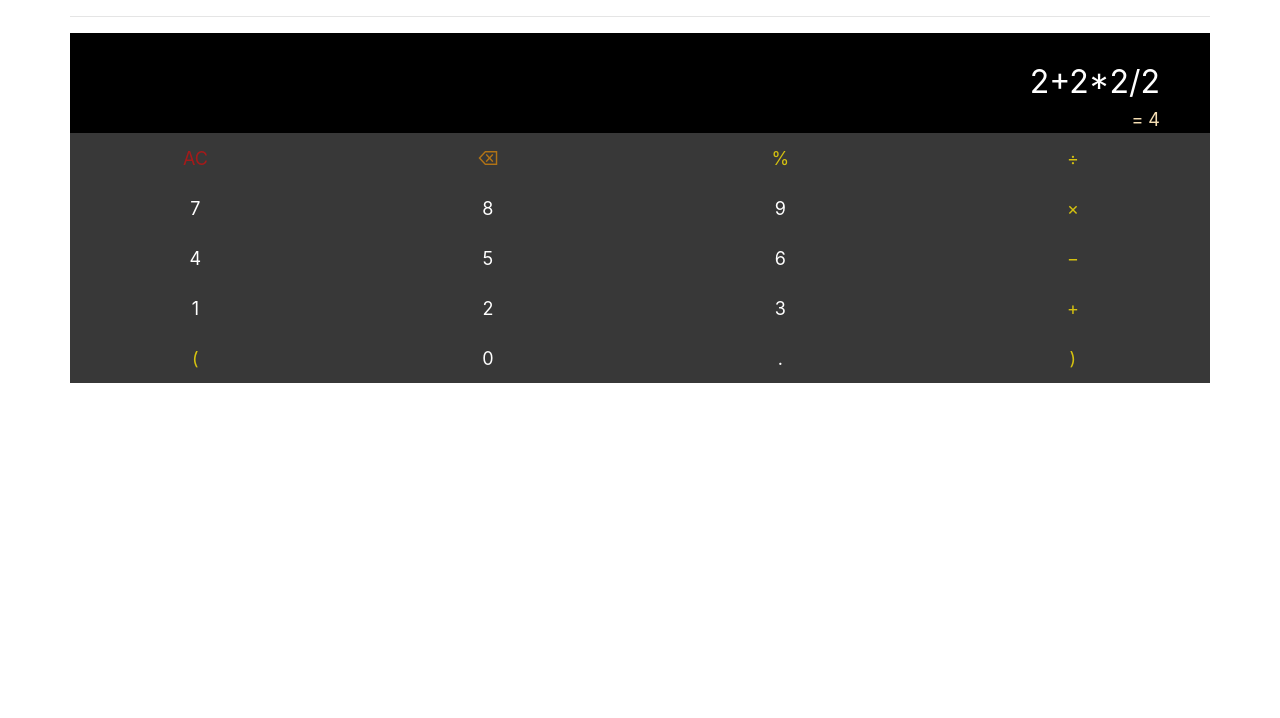
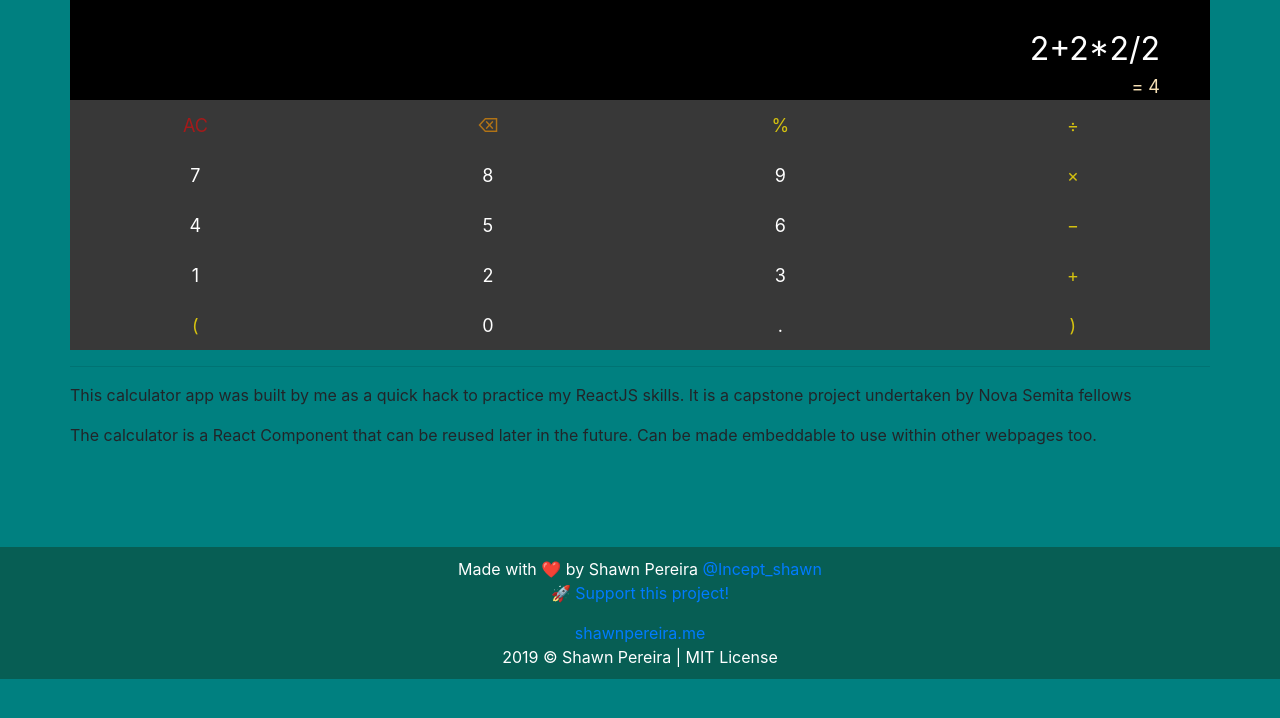
Before and after one commit to recurshawn/Calculator, a React (Create React App) app: page / in a window 1280 px wide. Shown: the top 718 px of the page. Built offline with nearby package versions, Linux system fonts and the light colour scheme.

Commit message:
Did a little final look polishing like adding footer and text and background color

```diff
--- a/src/App.css
+++ b/src/App.css
@@ -70,3 +70,12 @@ button:focus
   color: white;
   font-size: xx-large;
 }
+
+.Footer
+{
+    background: #075e54;
+    color: white;
+    padding: 10px;
+    margin-top: 100px;
+    text-align: center;
+}
--- a/src/App.js
+++ b/src/App.js
@@ -1,13 +1,20 @@
 import React, { Component } from 'react';
 import Calculator from './Calculator';
+import Footer from './Footer';
 import './App.css';
 
 class App extends Component {
   render() {
     return (
-      <div className="App container">
-        <hr/>
-        <Calculator/>
+      <div className="App">
+        <div className="container">
+          <Calculator />
+          <hr/>
+          <p>This calculator app was built by me as a quick hack to practice my ReactJS skills. It is a capstone project undertaken by Nova Semita fellows</p>
+          <p>The calculator is a React Component that can be reused later in the future. Can be made embeddable to use within other webpages too.</p>
+
+        </div>
+        <Footer />
       </div>
     );
   }
--- /dev/null
+++ b/src/Footer.js
@@ -0,0 +1,14 @@
+import React from 'react';
+
+const Footer = () => {
+    return(
+    <div className="Footer">
+        <p>Made with ❤️ by Shawn Pereira <a href="https://twitter.com/Incept_shawn">@Incept_shawn</a>
+        <br/><a target="_blank" rel="noopener noreferrer" href="https://ko-fi.com/recurshawn">🚀 Support this project!</a></p>
+        <a href="https://shawnpereira.me">shawnpereira.me</a>
+        <br/>2019 © Shawn Pereira | MIT License
+    </div>
+    );
+}
+
+export default Footer;
--- a/src/index.css
+++ b/src/index.css
@@ -1,4 +1,5 @@
 body {
+  background-color: teal;
   margin: 0;
   font-family: -apple-system, BlinkMacSystemFont, "Segoe UI", "Roboto", "Oxygen",
     "Ubuntu", "Cantarell", "Fira Sans", "Droid Sans", "Helvetica Neue",
```
